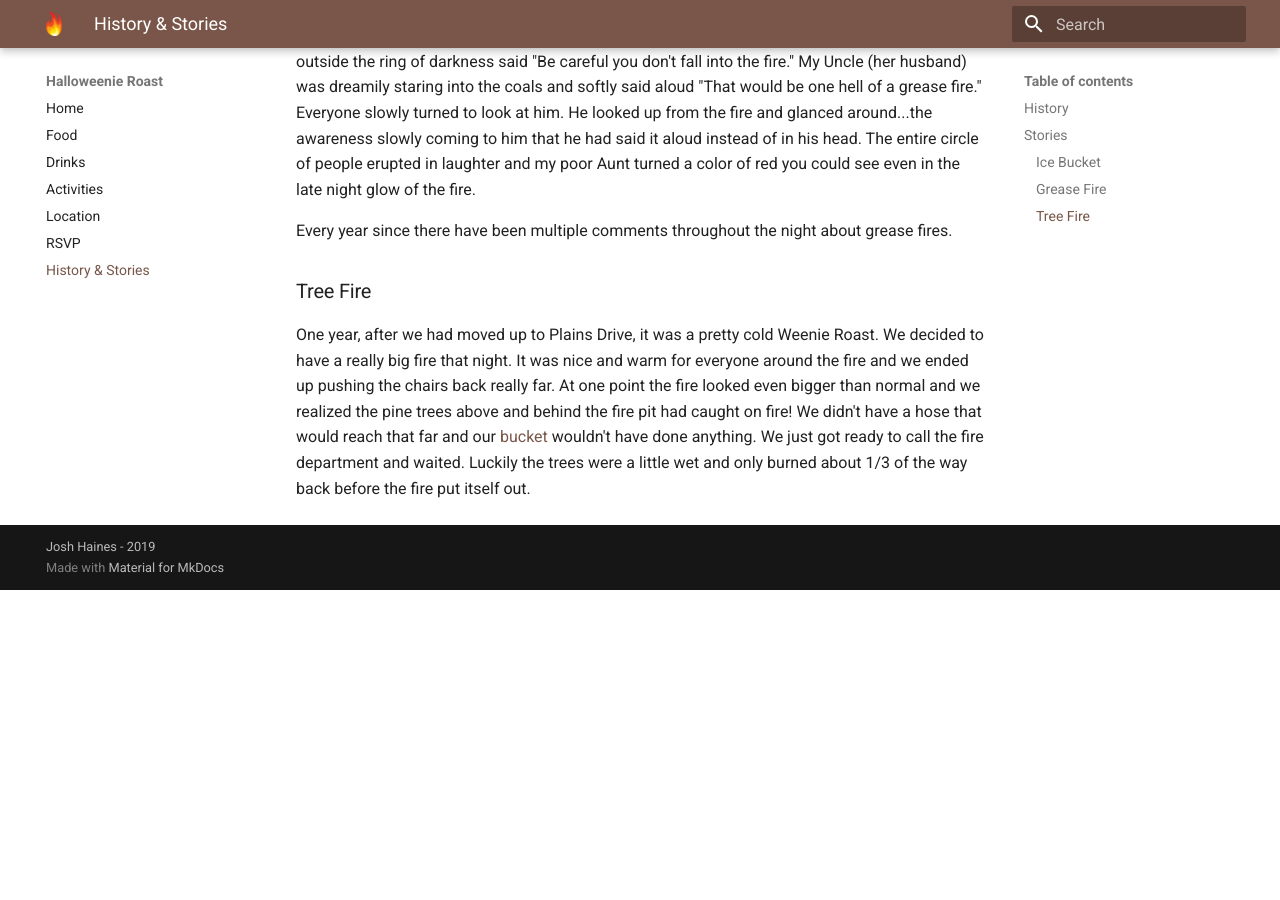
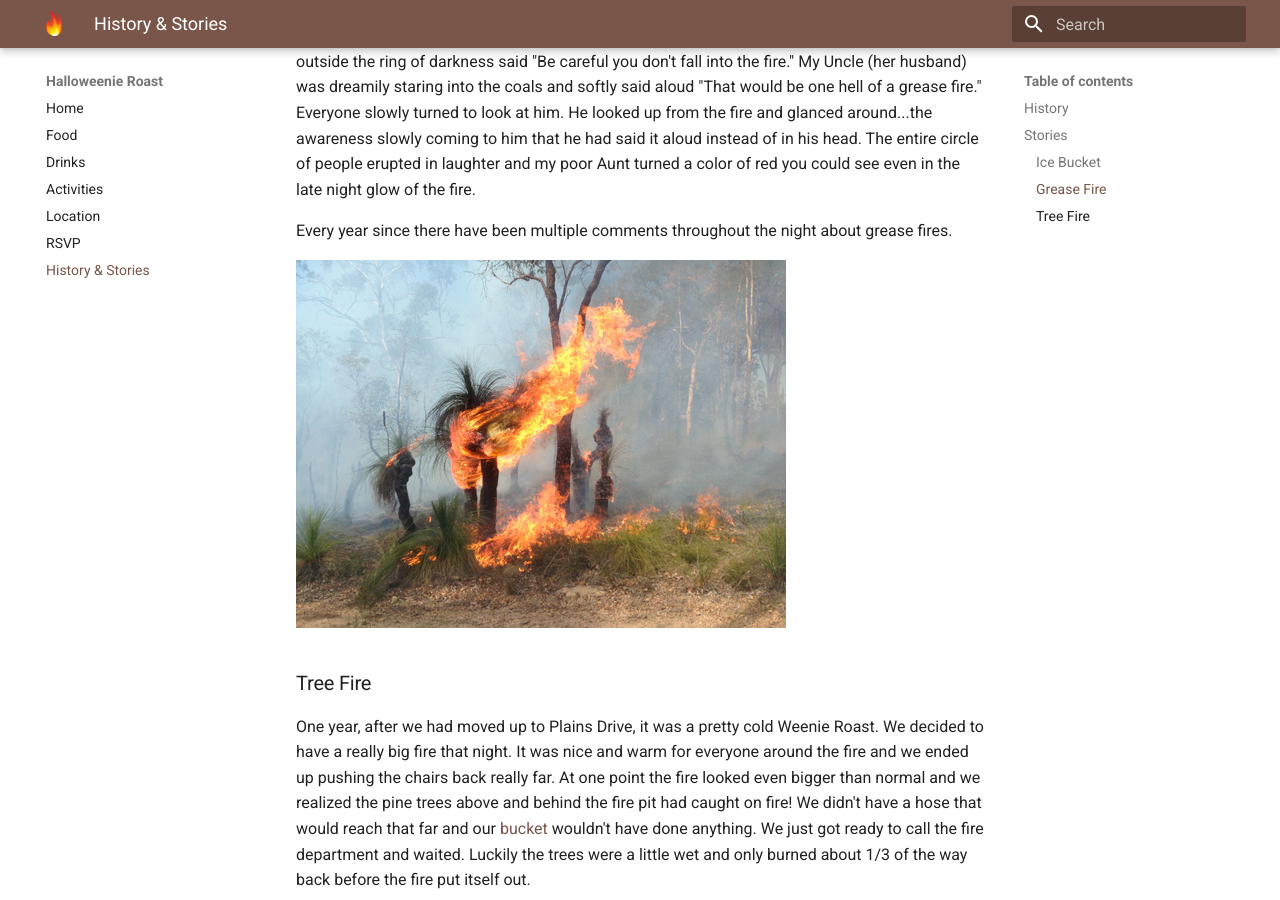
Before and after one commit to jdhaines/weenieroast, an MkDocs documentation site: the page built from docs/history.md, in a window 1280 px wide and 900 px high, scrolled down 1628 px. Built offline with MkDocs 1.6.1 and Material for MkDocs 9.7.7, drawn with Linux system fonts in a browser that asks for light colours; before the commit the page ends 2218 px from its top, so only the background shows below that.

Commit message:
added tree fire picture

```diff
--- a/docs/history.md
+++ b/docs/history.md
@@ -21,6 +21,8 @@ I have an aunt who is rather large.  She also happened to be a bit of a fire bug
 
 Every year since there have been multiple comments throughout the night about grease fires.
 
+![tree fire](img/treefire.jpg)
+
 ### Tree Fire
 
 One year, after we had moved up to Plains Drive, it was a pretty cold Weenie Roast.  We decided to have a really big fire that night.  It was nice and warm for everyone around the fire and we ended up pushing the chairs back really far.  At one point the fire looked even bigger than normal and we realized the pine trees above and behind the fire pit had caught on fire!  We didn't have a hose that would reach that far and our [bucket](history.md#water-bucket) wouldn't have done anything.  We just got ready to call the fire department and waited.  Luckily the trees were a little wet and only burned about 1/3 of the way back before the fire put itself out.
```
Also changed, not shown: docs/img/treefire.jpg (added).
